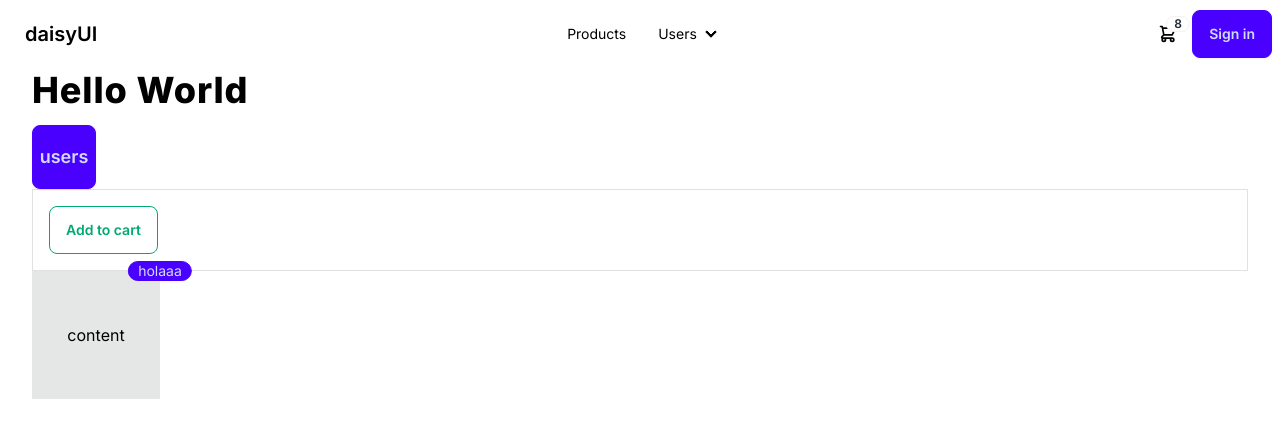
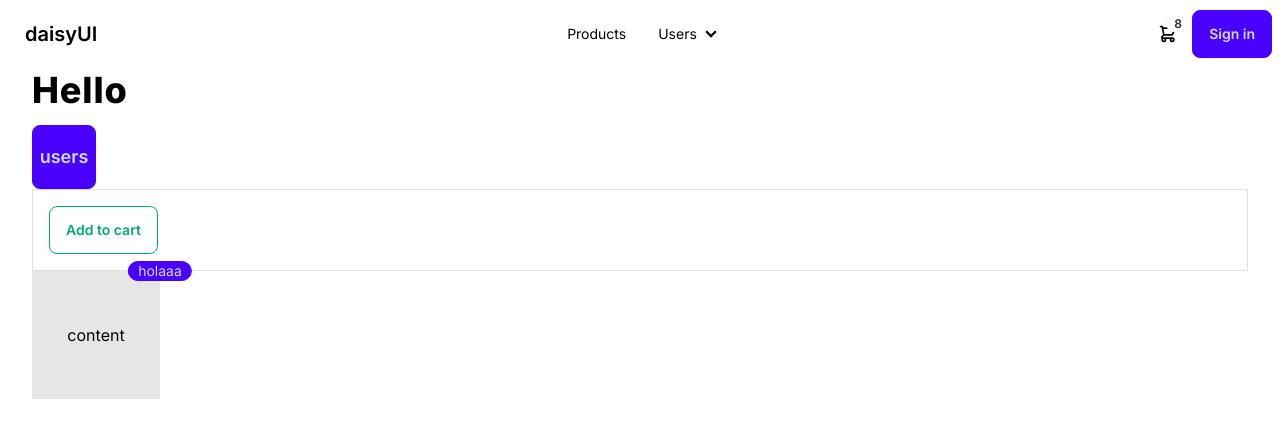
Before and after one commit to RAJI-Zakaria/Mastering_Next.js_13_with_TypeScript, a Next.js app: page / in a window 1280 px wide. Shown: the top 438 px of the page. Built offline with nearby package versions, Linux system fonts and the light colour scheme; no server answers.

Commit message:
accessing session on the server

```diff
--- a/app/api/auth/[...nextauth]/route.ts
+++ b/app/api/auth/[...nextauth]/route.ts
@@ -2,14 +2,16 @@
 import GoogleProvider from "next-auth/providers/google";
 
 
-const handler = NextAuth({
+export const authOptions = {
     providers: [
         GoogleProvider({
           clientId: process.env.GOOGLE_CLIENT_ID!,
           clientSecret: process.env.GOOGLE_CLIENT_SECRET!
         })
       ]
-});
+}
+
+const handler = NextAuth(authOptions);
 
 
 export {handler as GET, handler as POST}
--- a/app/page.tsx
+++ b/app/page.tsx
@@ -1,11 +1,15 @@
 import Image from 'next/image'
 import Link from 'next/link'
 import ProductCard from './components/ProductCard'
+import { getServerSession } from 'next-auth';
+import { authOptions } from './api/auth/[...nextauth]/route';
 
-export default function Home() {
+export default async function Home() {
+  const session  = await getServerSession(authOptions);
+
   return (
     <main>
-      <h1>Hello World</h1>
+      <h1>Hello {session && <span>{session.user!.name}</span>}</h1>
       <Link className='btn btn-square btn-primary btn-lg' href="/users">users</Link>
       <ProductCard></ProductCard>
       <div className="indicator">
```
